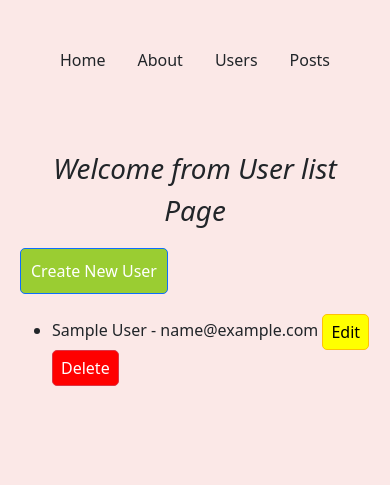
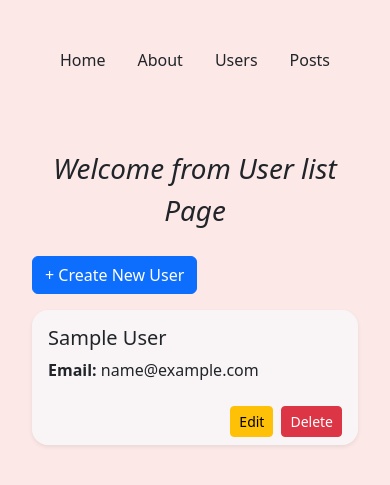
Before and after one commit to TinzarTun/sql-express-ejs-nodejs, a Node server app: page /users in a window 390 px wide. Shown: the top 485 px of the page. Run offline with Node 20, Linux system fonts and the light colour scheme; tables that the repository leaves empty or names only in its code hold one stand-in row (values such as "Sample post").

Commit message:
fix ui ux design for user list page. user list page is also responsive too.

```diff
--- a/views/partials/header.ejs
+++ b/views/partials/header.ejs
@@ -13,32 +13,6 @@
       body {
         padding: 20px;
         background: #fbe8e7;
-      }
-      .btn {
-        padding: 10px;
-        background: yellowgreen;
-        color: white;
-        text-decoration: none;
-        border-radius: 5px;
-      }
-      .btn:hover {
-        background: darkgreen;
-      }
-      .btn-warning {
-        background: yellow;
-        color: black;
-        padding: 5px 8px;
-      }
-      .btn-warning:hover {
-        background: orange;
-      }
-      .btn-danger {
-        background: red;
-        color: white;
-        padding: 5px 8px;
-      }
-      .btn-danger:hover {
-        background: darkred;
       }
       li {
         margin: 20px 0;
--- a/views/users/list.ejs
+++ b/views/users/list.ejs
@@ -1,20 +1,40 @@
 <%- include('../partials/header') %>
-<!-- a tag method is always get method -->
-<a href="/users/create" class="btn btn-primary">Create New User</a>
-<ul>
-  <% if (users.length > 0) { %> <% users.forEach(user => { %>
-  <li>
-    <%= user.name %> - <%= user.email %>
+<div class="container mt-4">
+  <div class="d-flex justify-content-between align-items-center mb-3">
+    <!-- a tag method is always get method -->
+    <a href="/users/create" class="btn btn-primary">+ Create New User</a>
+  </div>
 
-    <a href="/users/edit/<%= user.id %>" class="btn btn-warning">Edit</a>
-    <a
-      href="/users/delete/<%= user.id %>"
-      class="btn btn-danger"
-      onclick="return confirm('Are you sure you want ot delete this user?')"
-      >Delete</a
-    >
-  </li>
-  <% }); %> <% } else { %>
-  <li>No users found.</li>
+  <% if (users.length > 0) { %>
+  <div class="row row-cols-1 row-cols-md-2 row-cols-lg-3 g-4">
+    <% users.forEach(user => { %>
+    <div class="col">
+      <div
+        class="card h-100 shadow-sm bg-light bg-opacity-75 border-0 rounded-4"
+      >
+        <div class="card-body">
+          <h5 class="card-title"><%= user.name %></h5>
+          <p class="card-text"><strong>Email:</strong> <%= user.email %></p>
+        </div>
+        <div
+          class="card-footer bg-transparent border-0 d-flex justify-content-end gap-2"
+        >
+          <a href="/users/edit/<%= user.id %>" class="btn btn-warning btn-sm"
+            >Edit</a
+          >
+          <a
+            href="/users/delete/<%= user.id %>"
+            class="btn btn-danger btn-sm"
+            onclick="return confirm('Are you sure you want to delete this user?')"
+          >
+            Delete
+          </a>
+        </div>
+      </div>
+    </div>
+    <% }) %>
+  </div>
+  <% } else { %>
+  <div class="alert alert-info">No users found.</div>
   <% } %>
-</ul>
+</div>
```
